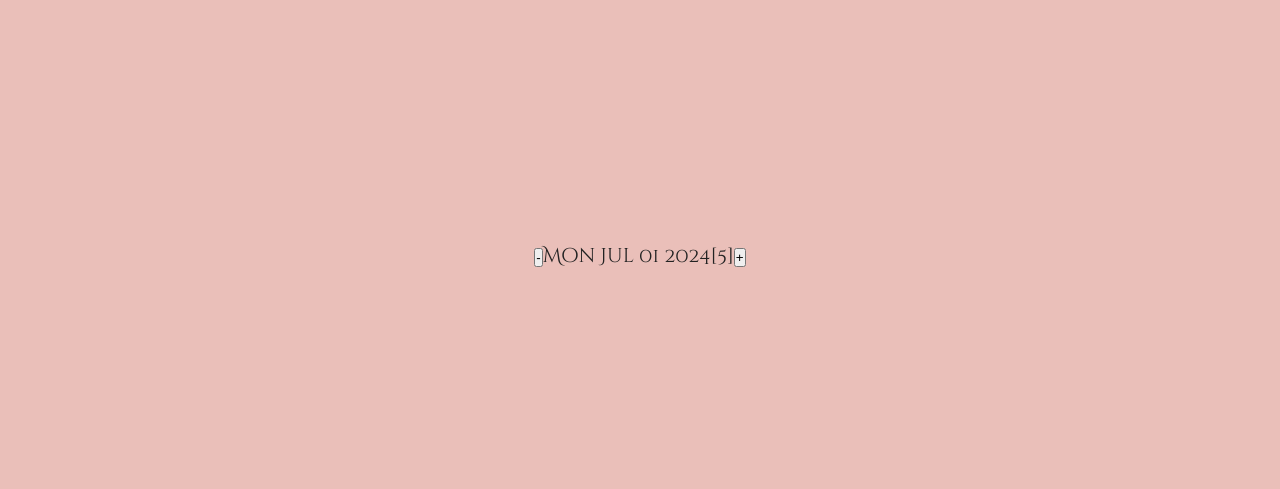
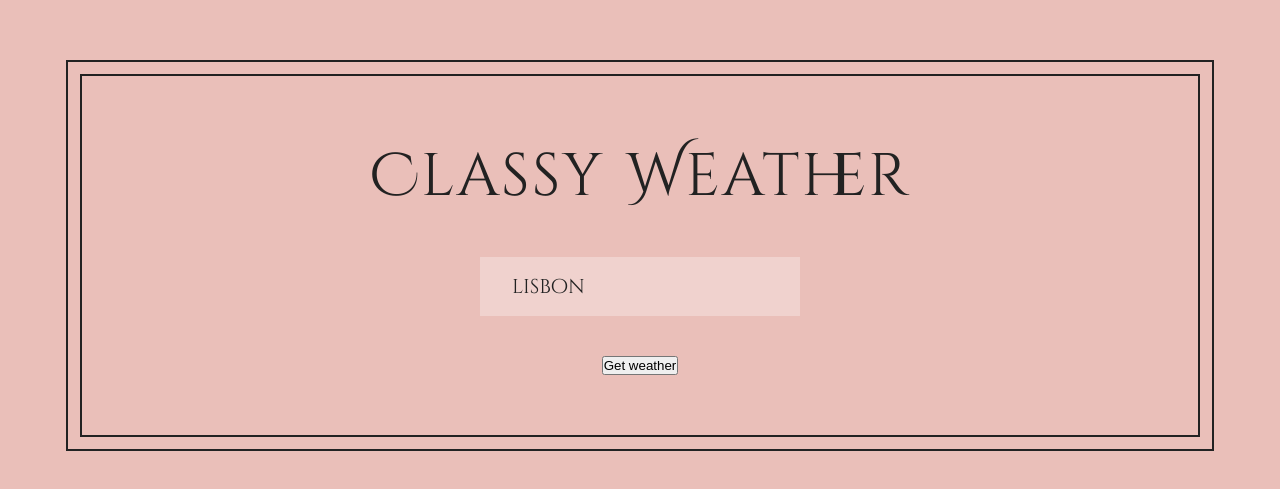
Before and after one commit to uhpoler/ClassyWeather, a React (Create React App) app: page / in a window 1280 px wide. Shown: the part 145-634 px from the top of the page. Built offline with nearby package versions, Linux system fonts and the light colour scheme.

Commit message:
Added rendering

```diff
--- a/src/App.js
+++ b/src/App.js
@@ -1,42 +1,31 @@
 import React from "react";
 
-class Counter extends React.Component {
+class App extends React.Component {
   constructor(props) {
     super(props);
+    this.state = { location: "lisbon" };
 
-    this.state = { count: 5 };
-    this.handleDecrement = this.handleDecrement.bind(this);
-    this.handleIncrement = this.handleIncrement.bind(this);
+    this.fetchWeather = this.fetchWeather.bind(this);
   }
 
-  handleDecrement() {
-    this.setState((curState) => {
-      return { count: curState.count - 1 };
-    });
-
-    // this.setState({ count: 10 });
-  }
-
-  handleIncrement() {
-    this.setState((curState) => {
-      return { count: curState.count + 1 };
-    });
-  }
+  fetchWeather() {}
 
   render() {
-    const date = new Date("june 26 2024");
-    date.setDate(date.getDate() + this.state.count);
-
     return (
-      <div>
-        <button onClick={this.handleDecrement}>-</button>
-        <span>
-          {date.toDateString()}[{this.state.count}]
-        </span>
-        <button onClick={this.handleIncrement}>+</button>
+      <div className="app">
+        <h1>Classy Weather</h1>
+        <div>
+          <input
+            type="text"
+            placeholder="Search from location..."
+            value={this.state.location}
+            onChange={(e) => this.setState({ location: e.target.value })}
+          />
+        </div>
+        <button onClick={this.fetchWeather}>Get weather</button>
       </div>
     );
   }
 }
 
-export default Counter;
+export default App;
```
